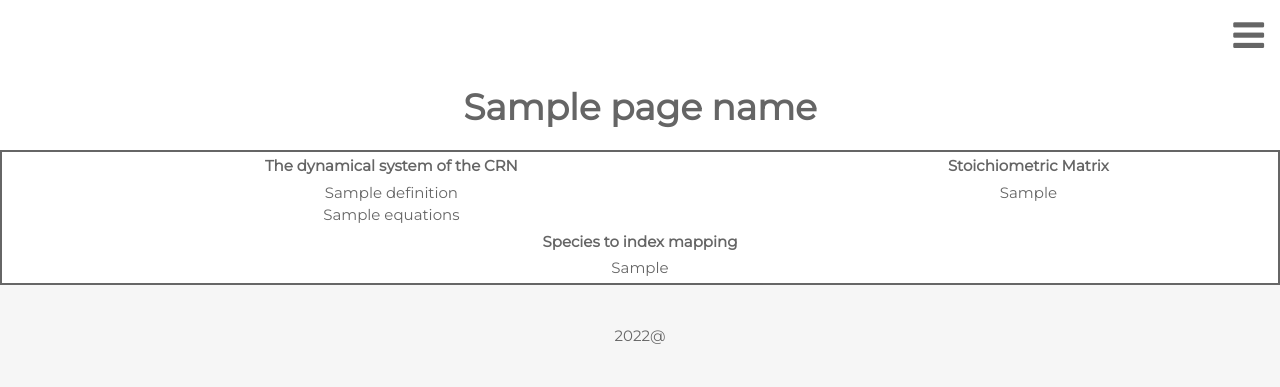
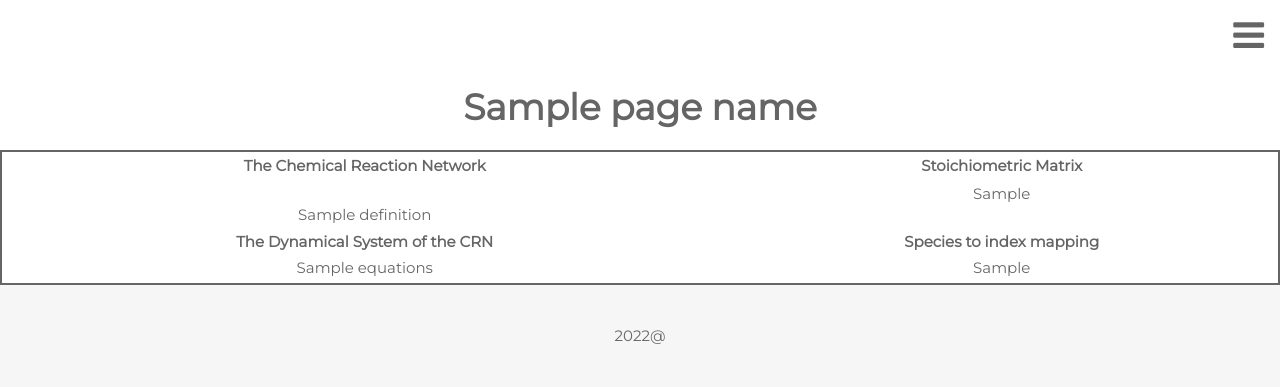
Before and after one commit to viktorashi/Open-CoNtRol, a Flask app: template open_control/templates/numerical_analysis.html in a window 1280 px wide. Shown: the top 387 px of the page. Run offline with Flask 3, Linux system fonts and the light colour scheme; the template is opened without the code that fills it: most values are stand-ins (such as "Sample title", 1, 10 or a date in 2020).

Commit message:
remove la acolade din sistem, si un recenter din ala

```diff
--- a/open_control/templates/numerical_analysis.html
+++ b/open_control/templates/numerical_analysis.html
@@ -47,27 +47,33 @@
             <div>
                 <table>
                     <tr>
-                        <th>The dynamical system of the CRN</th>
+                        <th>The Chemical Reaction Network</th>
                         <th>Stoichiometric Matrix</th>
                     </tr>
                     <tr>
-                        <td>
+                        <td style="vertical-align: top">
+                            <br/>
                             {% for definition in definitions %}
-                                {{ definition }} <br />
+                                {{ definition }} <br/>
                             {% endfor %}
-                            {{ equations }}
                         </td>
-                        <td style="vertical-align: top;">
-                            {{ stoichMatrix }}
+                        <td style="vertical-align: top; margin-top: 3px">
+                            <div style="margin-top: 1px; vertical-align: top">
+                                {{ stoichMatrix }}
+                            </div>
                         </td>
                     </tr>
                     <tr>
-                        <th colspan="2" style="text-align: center;">Species to index mapping</th>
+                        <th style="text-align: center;">The Dynamical System of the CRN</th>
+                        <th style="text-align: center;">Species to index mapping</th>
                     </tr>
                     <tr>
-                        <td colspan="2" style="text-align: center; vertical-align: top">
+                        <td style="text-align: center; vertical-align: top">
+                            {{ equations }}
+                        </td>
+                        <td style="text-align: center; vertical-align: top">
                             {# it normally prints it in python dict form and looks annoying with the quotes, it's easier to distinguish them with the | and the braces were just hanging in there#}
-                            {{ species_mapping | replace("'", "") | replace(',',' | ') | trim(chars='{') | trim(chars='}')}}
+                            {{ species_mapping | replace("'", "") | replace(',',' | ') | trim(chars='{') | trim(chars='}') }}
                         </td>
                     </tr>
                     <!-- <tr> -->
--- a/open_control/utils.py
+++ b/open_control/utils.py
@@ -152,11 +152,9 @@ class AntimonyConverter:
         #whatever else is necessary to make the equations symmetric
         tex_equations = f"""
         \\begin{{equation*}}
-        \left\\{{
         \\begin{{array}}{{ll}}
         {tex_equations}
         \\end{{array}}
-        \\right.
         \\end{{equation*}}
         """
         return tex_equations
@@ -527,10 +525,8 @@ def stoichiometry_in_tex(stoichiometric_matrix):
         $$
     """
 
-    no_species , no_equations = stoichiometric_matrix.shape
-
     #begin
-    tex = ("$$\n"
+    tex = ("$$"
             "\matrix{ \n")
 
     #append the equation names on the first (header) line
```
